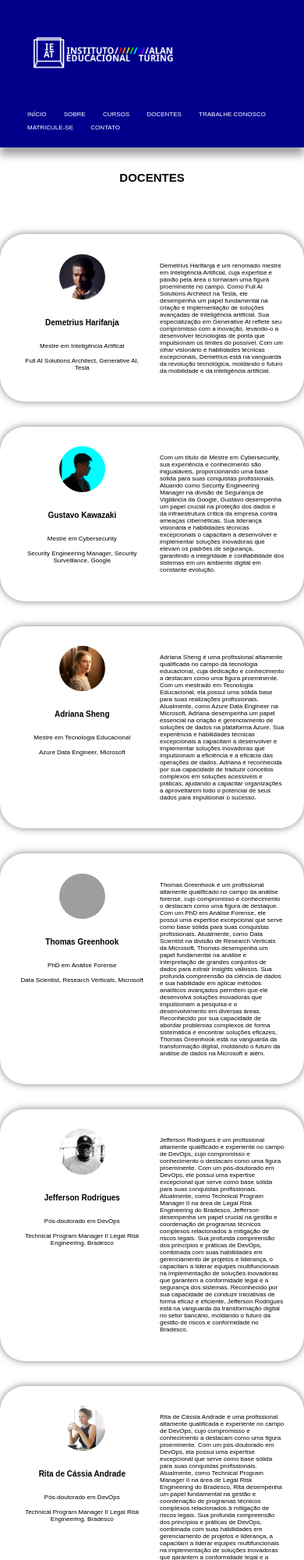
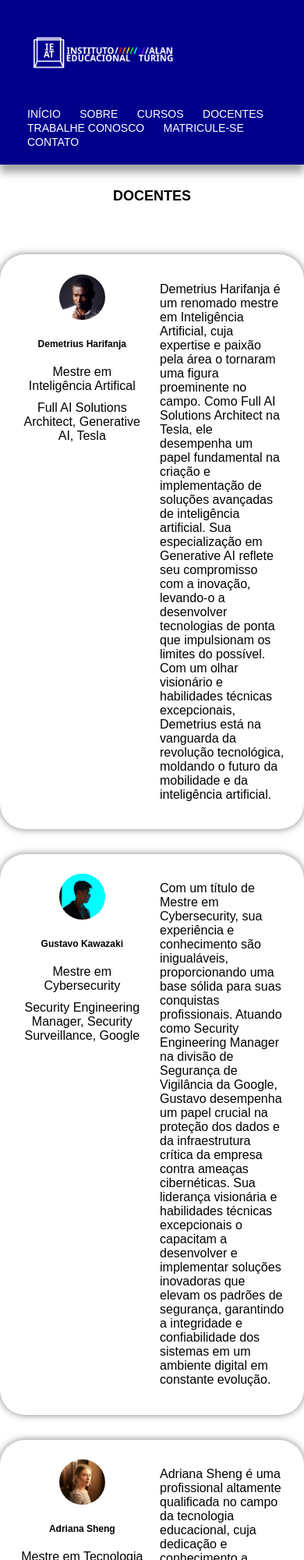
Before and after one commit to MoabF/Projeto-Unidade1, a plain HTML site: page docentes.html in a window 390 px wide. Shown: the top 2000 px of the page at 78% size. Drawn offline with Linux system fonts and the light colour scheme; grey boxes are pictures that could not be loaded.

Commit message:
Responsivity and Fixed Teachers

```diff
--- a/css/style-ieat.css
+++ b/css/style-ieat.css
@@ -238,7 +238,7 @@ th,td{
         width: 65%;
     }
     nav,p,li,table{
-        font-size: 8px;
+        font-size: 16px;
     }
     .container{
     margin-top: 5px;
@@ -248,13 +248,13 @@ th,td{
         width: 100%;
     }
     h1{
-        font-size: 15px;
+        font-size: 18px;
     }
     h2,h4,button{
-        font-size: 10px;
+        font-size: 12px;
     }
     nav ul li a{
-        font-size: 8px;
+        font-size: 14px;
     }
     img.logo{
         width: 100%;
--- a/docentes.html
+++ b/docentes.html
@@ -115,11 +115,12 @@
             <div class="left-align">
                 <img class="professor_logo" src="imgs/prof/prof (6).jpg" alt="Retrato do Professor">
                 <h2>Rita de Cássia Andrade</h2>
-                <p>Pós-doutorado em DevOps</p>
-                <p>Technical Program Manager II Legal Risk Engineering, Bradesco</p>
+                <p>Mestrado em Digitalização e Automação</p>
+                <p>Engenheira de Automação, TSA</p>
             </div>
             <div class="right-align">
-                <p>Rita de Cássia Andrade é uma profissional altamente qualificada e experiente no campo de DevOps, cujo compromisso e conhecimento a destacam como uma figura proeminente. Com um pós-doutorado em DevOps, ela possui uma expertise excepcional que serve como base sólida para suas conquistas profissionais. Atualmente, como Technical Program Manager II na área de Legal Risk Engineering do Bradesco, Rita desempenha um papel fundamental na gestão e coordenação de programas técnicos complexos relacionados à mitigação de riscos legais. Sua profunda compreensão dos princípios e práticas de DevOps, combinada com suas habilidades em gerenciamento de projetos e liderança, a capacitam a liderar equipes multifuncionais na implementação de soluções inovadoras que garantem a conformidade legal e a segurança dos sistemas. Reconhecida por sua capacidade de conduzir iniciativas de forma eficaz e eficiente, Rita de Cássia Andrade está na vanguarda da transformação digital no setor bancário, moldando o futuro da gestão de riscos e conformidade no Bradesco.</p>
+                <p>Rita de Cássia Andrade é uma engenheira especializada em Automação, com um mestrado em Digitalização e Automação. Sua formação acadêmica robusta e experiência prática a tornam uma profissional altamente qualificada no campo. Como engenheira de Automação na TSA, ela aplica seu conhecimento para desenvolver soluções inovadoras que impulsionam a eficiência e a produtividade. Com um foco incansável na automação de processos, Rita desempenha um papel crucial na implementação de tecnologias avançadas que transformam operações industriais. Sua abordagem proativa e habilidades técnicas excepcionais a destacam como uma líder na vanguarda da revolução digital, moldando o futuro da automação.
+                </p>
             </div>
         </article>
 
```
